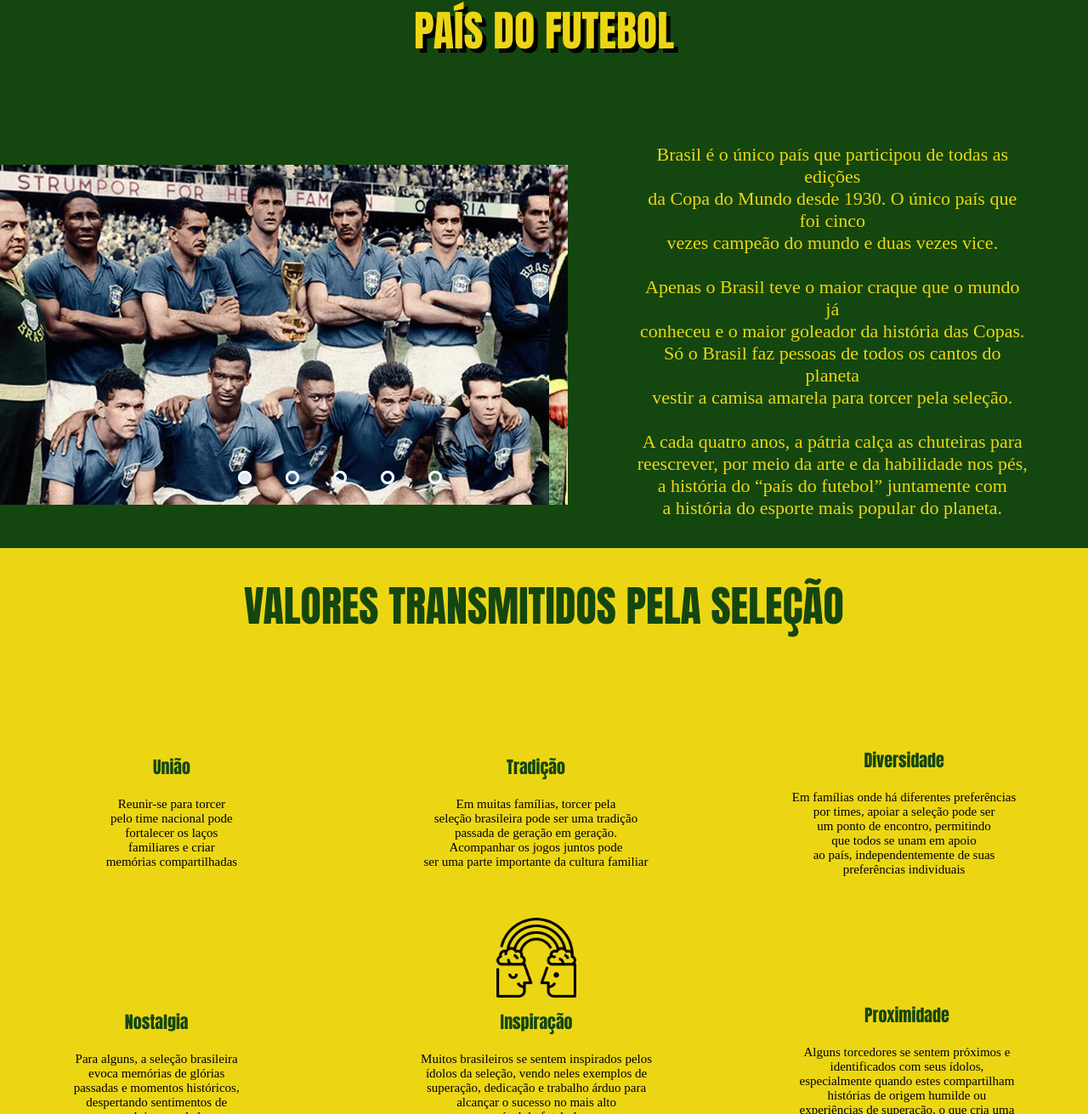
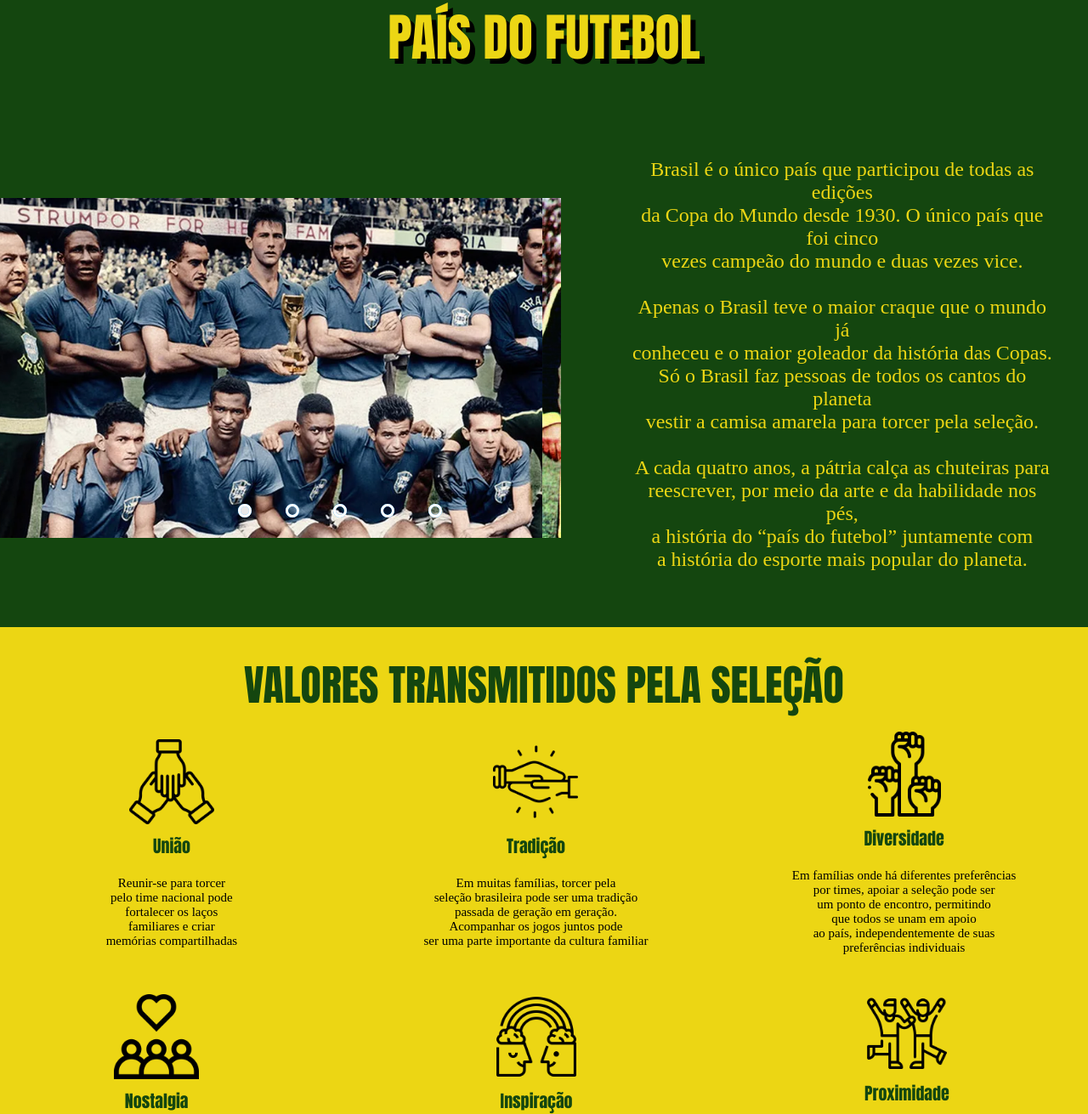
Before and after one commit to guilhermesanttiago/Projeto_Individual-SPTech, a website: page site/public/index.html in a window 1280 px wide. Shown: the part 789-2100 px from the top of the page at 85% size. Drawn offline with Linux system fonts and the light colour scheme; files whose address does not match are found by name; a web font is replaced by a local one.

Commit message:
Adicionei uma nova página

```diff
--- a/site/public/css/style.css
+++ b/site/public/css/style.css
@@ -149,7 +149,7 @@
 .banner{
     width: 94.76%;
     height: 672px;
-    background-image: url(imagens/pel2_banner.jpeg);
+    background-image: url(../assets/imagens/pel2_banner.jpeg);
     background-repeat: no-repeat;
     background-size: cover;
     margin-left: 80px;
@@ -180,7 +180,7 @@
 
 .historia{
     width: 100%;
-    height: 750px;
+    height: 780px;
     background-color: #14460f;
 }
 
@@ -189,7 +189,7 @@
     justify-content: center;
     padding-top: 40px;
     font-family: Impact, Haettenschweiler, 'Arial Narrow Bold', sans-serif;
-    font-size: 50px;
+    font-size: 60px;
     color: #ECD614;
     text-shadow: black 0.1em 0.1em 0.0em;
 }
@@ -200,12 +200,12 @@
     display: flex;
     justify-content: space-evenly;
     align-items: center;
-    margin-right: 10%;
+    margin-right: 100px;
     margin-top: 70px;
 }
 
 .texto_historia{
-    font-size: 22px;
+    font-size: 24px;
     text-align: center;
     font-family: Hanalei Fill;
     margin-bottom: 3%;
@@ -379,7 +379,7 @@
 .banner_login{
     width: 100%;
     height: 669px;
-    background-image: url(imagens/cadastro_login.png);
+    background-image: url(../assets/imagens/cadastro_login.png);
     background-repeat: no-repeat;
     background-size: cover;
     display: flex;
@@ -503,7 +503,7 @@
 .banner_cadastro{
     width: 100%;
     height: 669px;
-    background-image: url(imagens/cadastro_login.png);
+    background-image: url(../assets/imagens/cadastro_login.png);
     background-repeat: no-repeat;
     background-size: cover;
     display: flex;
@@ -1323,7 +1323,7 @@
 
 
 .img_card1{
-    background-image: url(imagens/valores/maos.png);
+    background-image: url(../assets/imagens/valores/maos.png);
     background-repeat: no-repeat;
     background-size: cover;
     width: 100px;
@@ -1353,7 +1353,7 @@
 }
 
 .img_card2{
-    background-image: url(imagens/valores/panigrahena.png);
+    background-image: url(../assets/imagens/valores/panigrahena.png);
     background-repeat: no-repeat;
     background-size: cover;
     width: 100px;
@@ -1382,7 +1382,7 @@
 }
 
 .img_card3{
-    background-image: url(imagens/valores/ativismo.png);
+    background-image: url(../assets/imagens/valores/ativismo.png);
     background-repeat: no-repeat;
     background-size: cover;
     width: 100px;
@@ -1423,7 +1423,7 @@
 }
 
 .img_card4{
-    background-image: url(imagens/valores/inspiracao.png);
+    background-image: url(../assets/imagens/valores/inspiracao.png);
     background-repeat: no-repeat;
     background-size: cover;
     width: 100px;
@@ -1453,7 +1453,7 @@
 }
 
 .img_card5{
-    background-image: url(imagens/valores/inspiracao\ \(1\).png);
+    background-image: url(../assets/imagens/valores/inspiracao\ \(1\).png);
     background-repeat: no-repeat;
     background-size: cover;
     width: 100px;
@@ -1482,7 +1482,7 @@
 }
 
 .img_card6{
-    background-image: url(imagens/valores/apreciar.png);
+    background-image: url(../assets/imagens/valores/apreciar.png);
     background-repeat: no-repeat;
     background-size: cover;
     width: 100px;
```
Also changed, not shown: site/public/index.html (+3 -1 lines).
